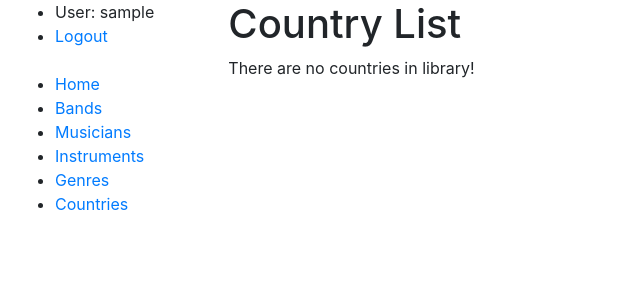
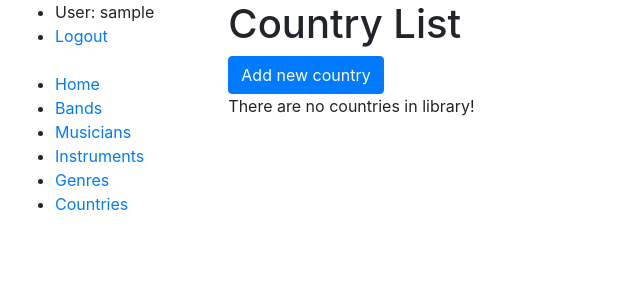
Before and after one commit to VladyslavKlevanskyi/music-world, a Django app: page /countries/ in a window 1280 px wide. Shown: the top 300 px of the page, without its empty margins (0-640 px from the left). Run offline with Django 4.2, Linux system fonts and the light colour scheme; the visitor is signed in with stand-in values (Sample User, id 1); data that the repository does not hold is empty.

Commit message:
Add Create, Update & Delete for country views

```diff
--- a/catalog/urls.py
+++ b/catalog/urls.py
@@ -6,6 +6,9 @@ from catalog.views import (
     GenreUpdateView,
     GenreDeleteView,
     CountryListView,
+    CountryCreateView,
+    CountryUpdateView,
+    CountryDeleteView,
     InstrumentListView,
     MusicianListView,
     MusicianDetailView,
@@ -42,6 +45,21 @@ urlpatterns = [
         CountryListView.as_view(),
         name="country-list-view"
     ),
+    path(
+        "countries/create/",
+        CountryCreateView.as_view(),
+        name="country-create"
+    ),
+    path(
+        "countries/<int:pk>/update/",
+        CountryUpdateView.as_view(),
+        name="country-update"
+    ),
+    path(
+        "countries/<int:pk>/delete/",
+        CountryDeleteView.as_view(),
+        name="country-delete"
+    ),
 
     path(
         "instruments/",
--- a/catalog/views.py
+++ b/catalog/views.py
@@ -61,6 +61,23 @@ class CountryListView(LoginRequiredMixin, generic.ListView):
     paginate_by = 20
 
 
+class CountryCreateView(LoginRequiredMixin, generic.CreateView):
+    model = Country
+    fields = "__all__"
+    success_url = reverse_lazy("catalog:country-list-view")
+
+
+class CountryUpdateView(LoginRequiredMixin, generic.UpdateView):
+    model = Country
+    fields = "__all__"
+    success_url = reverse_lazy("catalog:country-list-view")
+
+
+class CountryDeleteView(LoginRequiredMixin, generic.DeleteView):
+    model = Country
+    success_url = reverse_lazy("catalog:country-list-view")
+
+
 class InstrumentListView(LoginRequiredMixin, generic.ListView):
     model = Instrument
     paginate_by = 20
--- a/templates/catalog/country_list.html
+++ b/templates/catalog/country_list.html
@@ -3,10 +3,24 @@
 {% block content %}
 	<h1>Country List</h1>
 
+	<a href="{% url 'catalog:country-create' %}" class="btn btn-primary link-to-page">
+		Add new country
+	</a>
+
 	{% if country_list %}
 		<ul>
 			{% for country in  country_list %}
-				<li>{{ country }}</li>
+				<li>
+					{{ country }}
+					<a href="{% url 'catalog:country-update' pk=country.id %}">
+          	Update
+          </a>
+					 /
+					<a style="color: red" href="{% url 'catalog:country-delete' pk=country.id %}">
+          	Delete
+					</a>
+
+				</li>
 			{% endfor %}
 		</ul>
 	{% else %}
```
Also changed, not shown: templates/catalog/country_confirm_delete.html (added, +10 -0 lines), templates/catalog/country_form.html (added, +11 -0 lines).
